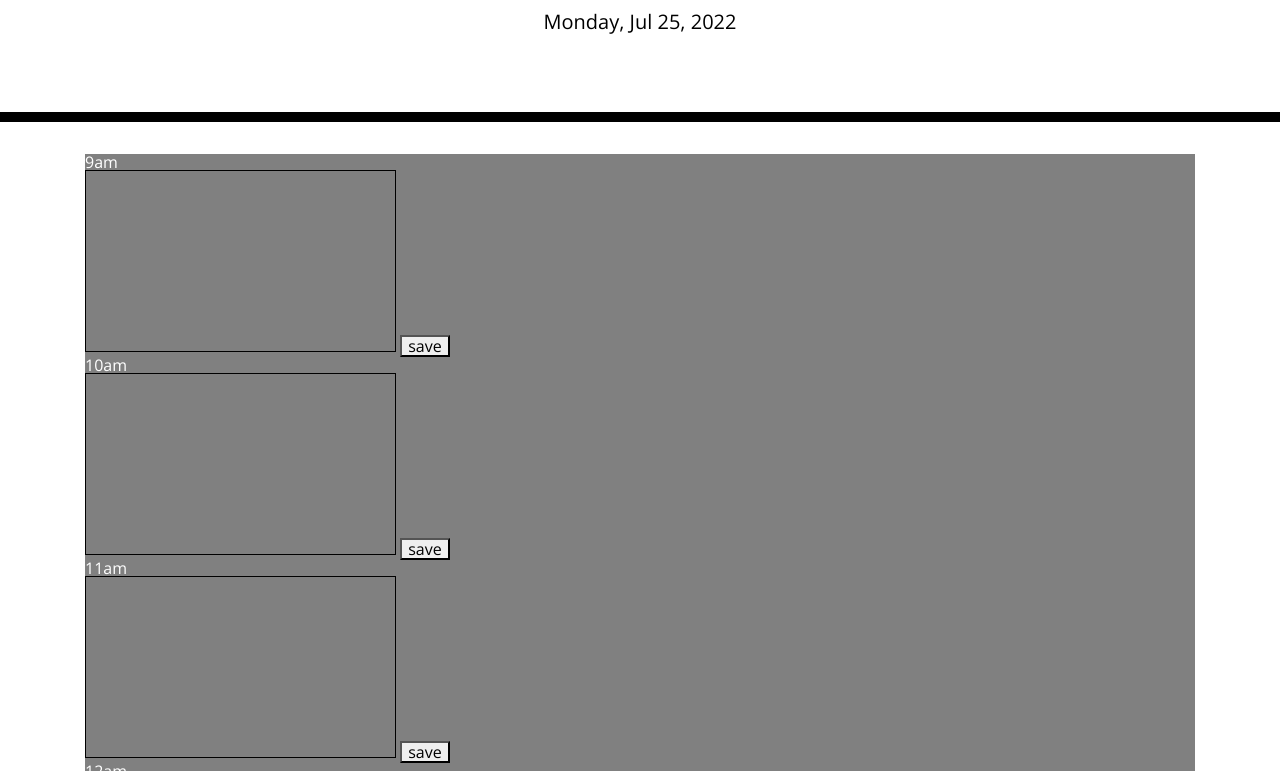
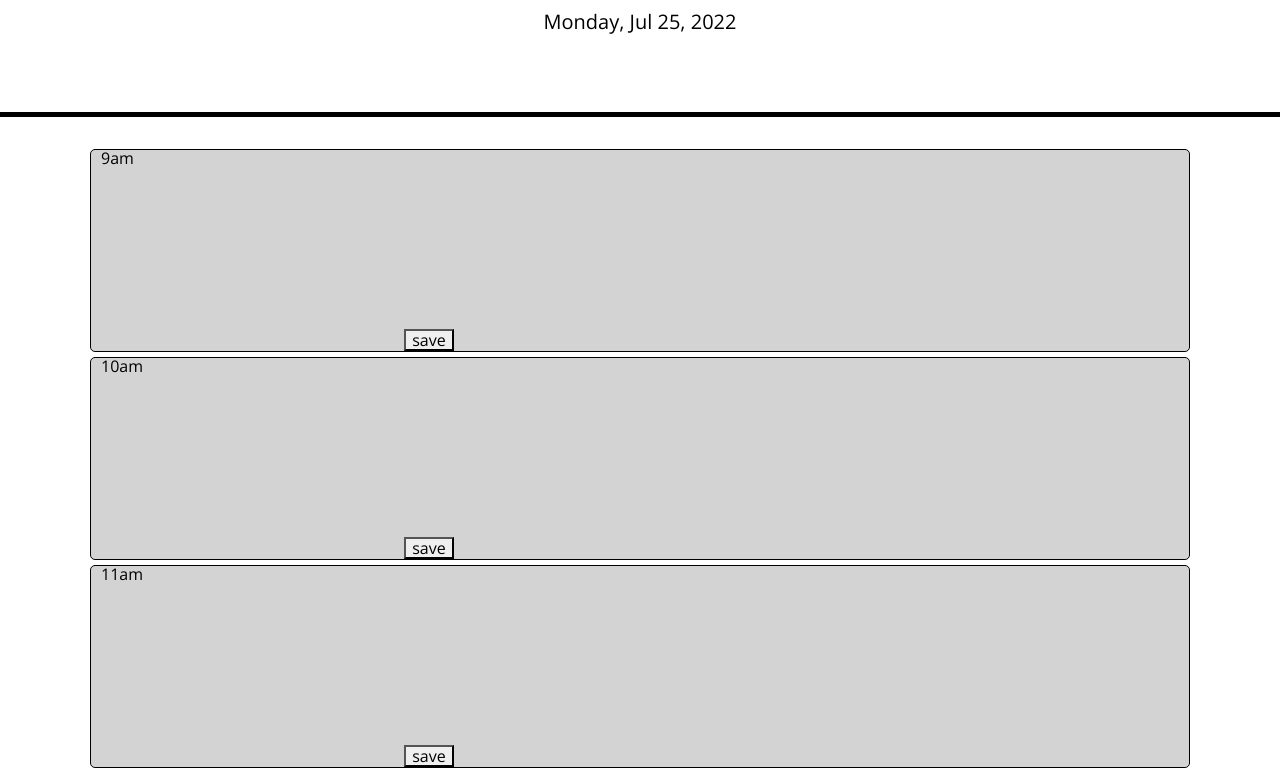
Before and after one commit to chasechri/calendar-pot-pie, a plain HTML site: page index.html in a window 1280 px wide. Shown: the part 182-953 px from the top of the page. Drawn offline with nearby package versions, Linux system fonts and the light colour scheme.

Commit message:
css touch up

```diff
--- a/assets/style.css
+++ b/assets/style.css
@@ -4,12 +4,12 @@ body {
     line-height: 1;
   }
 
-  textarea{
+textarea {
     background: transparent;
     border: none;
     resize: none;
     color: #000000;
-    border-left: 1px solid black;
+    /* border-left: 1px solid black; */
     padding: 10px;
   }
 
@@ -18,7 +18,7 @@ body {
     background-color: transparent;
     color: black;
     border-radius: 0;
-    border-bottom: 10px solid black;
+    border-bottom: 5px solid black;
   }
 
 .description{
@@ -63,26 +63,42 @@ body {
     border-bottom-right-radius: 15px;
     background-color: #06AED5;
     color: white;
+    margin-bottom: 2px;
   }
 
-.saveBtn i:hover {
+.saveBtn:hover {
   font-size: 20px;
   transition: all .3s ease-in-out;
 }
 
 textarea {
+  /* border: 1px solid black; */
+}
+
+.time {
+  /* padding: 2px; */
+  margin: 5px;
   border: 1px solid black;
 }
 
+.time div {
+  color: #000000;
+  padding-left: 10px;
+  font-weight: 500;
+  border-bottom: #000000 2px;
+}
 
 .past {
-  background: gray;
+  background: lightgray;
+  border-radius: 5px;
 }
 
 .future {
-  background: green;
+  background: lightgreen;
+  border-radius: 5px;
 }
 
 .present {
   background: #ff0000;
+  border-radius: 5px;
 }
--- a/index.html
+++ b/index.html
@@ -32,13 +32,7 @@
       <!-- Timeblocks go here -->
       <div id="hour9" class="time">
         <div>9am</div>
-        <textarea
-          class="stuff-todo"
-          name=""
-          id="todo-text"
-          cols="30"
-          rows="10"
-        ></textarea>
+        <textarea name="" id="todo-text" cols="30" rows="10"></textarea>
         <button class="save-btn">save</button>
       </div>
       <div id="hour10" class="time">
```
Lines whose indentation alone changed are shown as unchanged.
